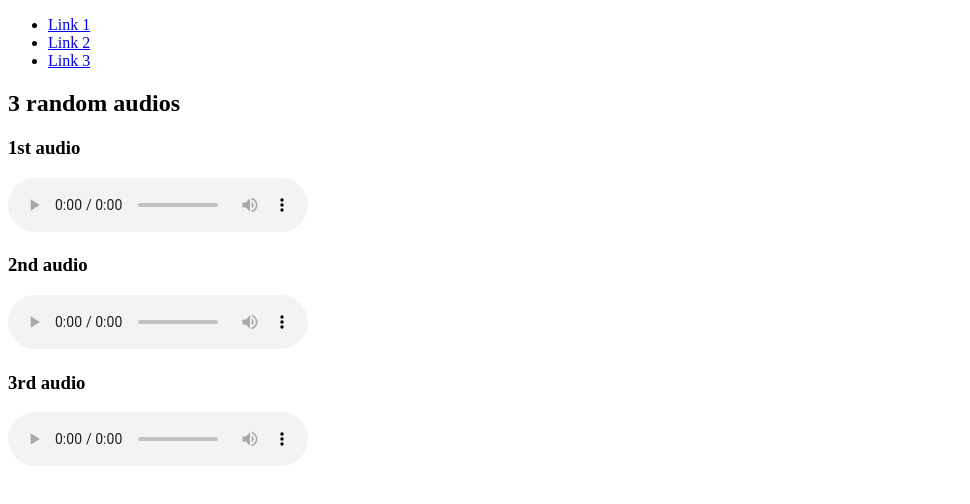
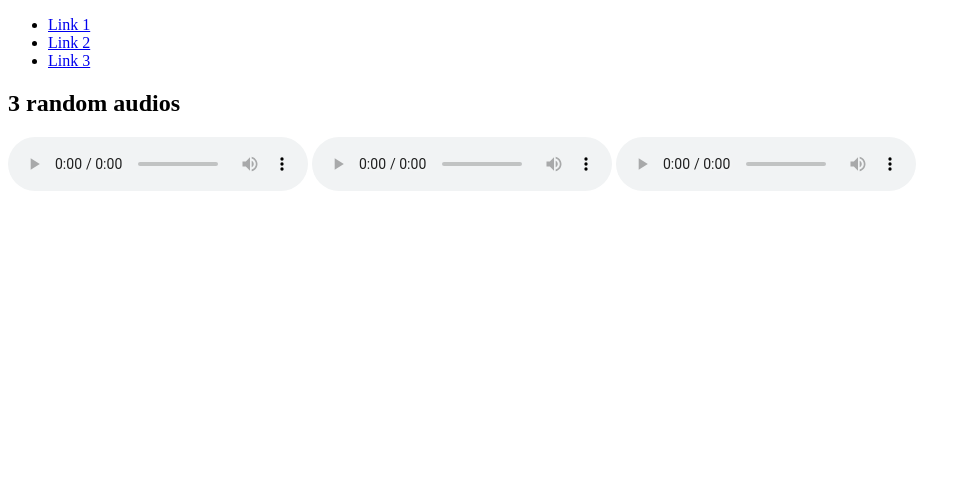
Before and after one commit to acciojob/semantic-navbar-and-audios-pravin8007, a website: page main.html in a window 1280 px wide. Shown: the whole page, without its empty margins (0-970 px from the left). Drawn offline with Linux system fonts and the light colour scheme.

Commit message:
created a submission

```diff
--- a/main.html
+++ b/main.html
@@ -18,7 +18,7 @@
     <title>Semantic Navbar & Audios</title>
 </head>
 <body>
-  <nav>
+   <nav>
         <ul>
             <li><a href="#link1">Link 1</a></li>
             <li><a href="#link2">Link 2</a></li>
@@ -28,20 +28,16 @@
 
     <section>
         <h1>3 random audios</h1>
-
-		<h3>1st audio</h3>
         <audio controls>
             <source src="http://commondatastorage.googleapis.com/codeskulptor-demos/DDR_assets/Kangaroo_MusiQue_-_The_Neverwritten_Role_Playing_Game.mp3" type="audio/mpeg">
             Your browser does not support the audio element.
         </audio>
 
-		<h3>2nd audio</h3>
         <audio controls>
             <source src="http://commondatastorage.googleapis.com/codeskulptor-assets/Epoq-Lepidoptera.ogg" type="audio/ogg">
             Your browser does not support the audio element.
         </audio>
 
-		<h3>3rd audio</h3>
         <audio controls>
             <source src="http://codeskulptor-demos.commondatastorage.googleapis.com/pang/paza-moduless.mp3" type="audio/mpeg">
             Your browser does not support the audio element.
```
